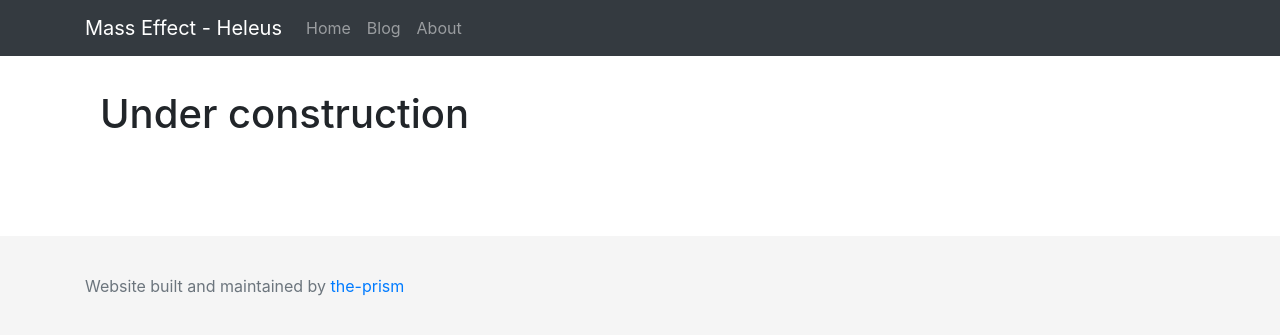
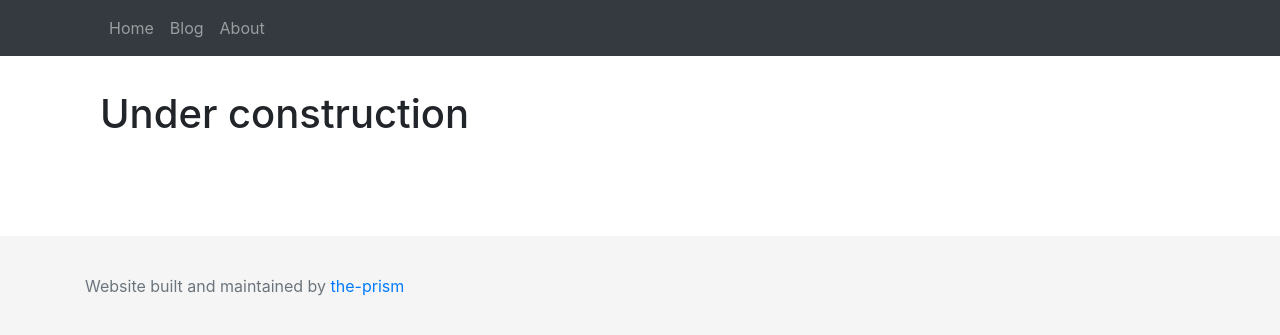
Before and after one commit to the-prism/Jekyll-Bootstrap, a Jekyll site: the page built from index.html, in a window 1280 px wide. Shown: the top 335 px of the page. Built offline with Jekyll 4.4.1, drawn with Linux system fonts in a browser that asks for light colours; the list of posts is cut into pages by our own code.

Commit message:
RM customized things

```diff
--- a/_config.yml
+++ b/_config.yml
@@ -2,7 +2,7 @@
 # Website configuration file
 #
 
-name: Mass Effect - Heleus
+name:
 description:
 
 avatar:
@@ -22,17 +22,17 @@ footer-links:
   youtube: # channel/<your_long_string> or user/<user-name>
   googleplus: # anything in your profile username that comes after plus.google.com/
 
-url: https://the-prism.github.io
+url:
 
 # If you're hosting your site at a Project repository on GitHub pages
 # (http://yourusername.github.io/repository-name)
 # and NOT your User repository (http://yourusername.github.io)
 # then add in the baseurl here, like this: "/repository-name"
-baseurl: /heleus
+baseurl:
 
 paginate: 5
 
-categories: [library, character, location, spaceship]
+categories: []
 
 excerpt_length: 50
 
```
Also changed, not shown: 1 other file.
